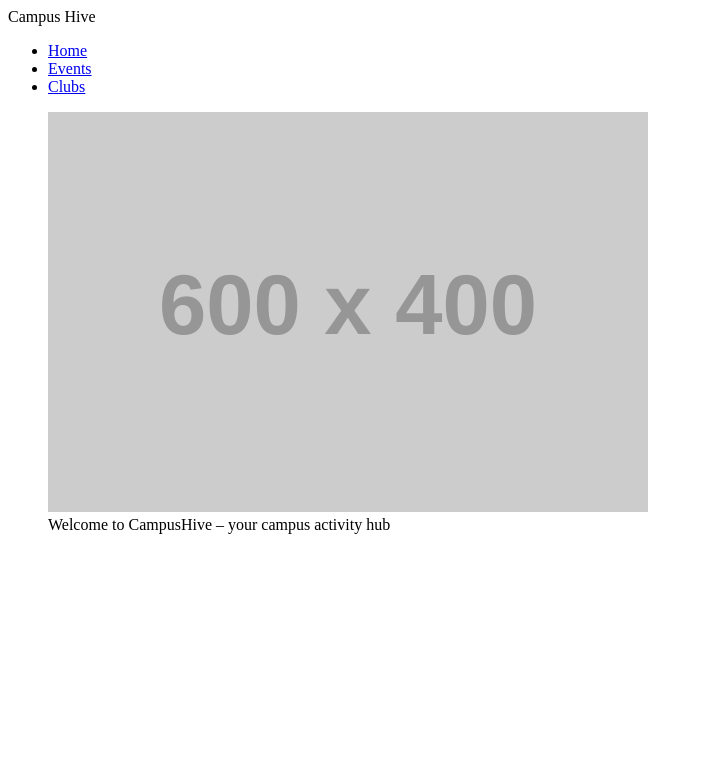
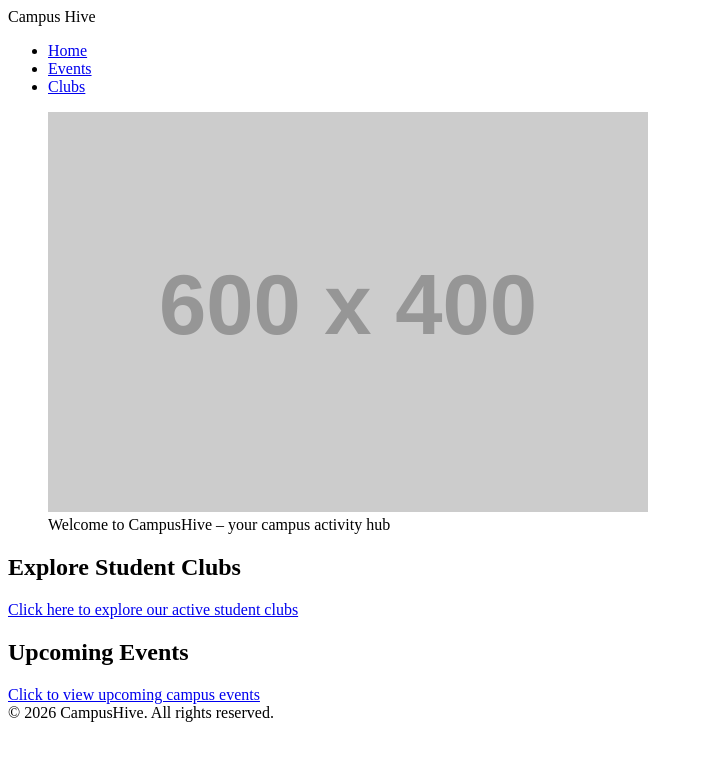
Before and after one commit to shivamkushwaha1234/Campus-HIve, a website: page index.html in a window 1280 px wide. Shown: the whole page, without its empty margins (0-703 px from the left). Drawn offline with Linux system fonts and the light colour scheme; placeholder pictures from the web are drawn by us.

Commit message:
Completed Home page

```diff
--- a/index.html
+++ b/index.html
@@ -23,12 +23,19 @@
     </figure>
   </section>
 
-    <section></section>
-    <section></section>
+    <section>
+      <h2>Explore Student Clubs</h2>
+    <a href="clubs.html">Click here to explore our active student clubs</a>
+    </section>
+
+    <section>
+      <h2>Upcoming Events</h2>
+     <a href="events.html">Click to view upcoming campus events</a>
+    </section>
   </main>
 
   <footer>
-
+  &copy; 2026 CampusHive. All rights reserved.
   </footer>
   </body>
   </html>
```
